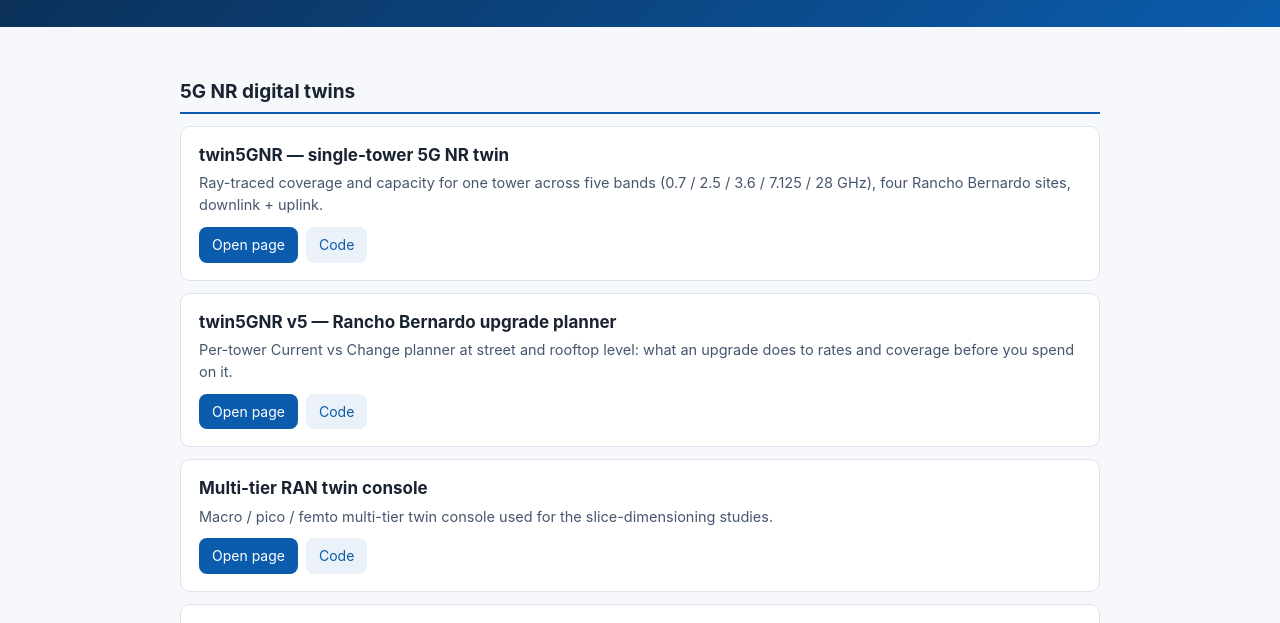
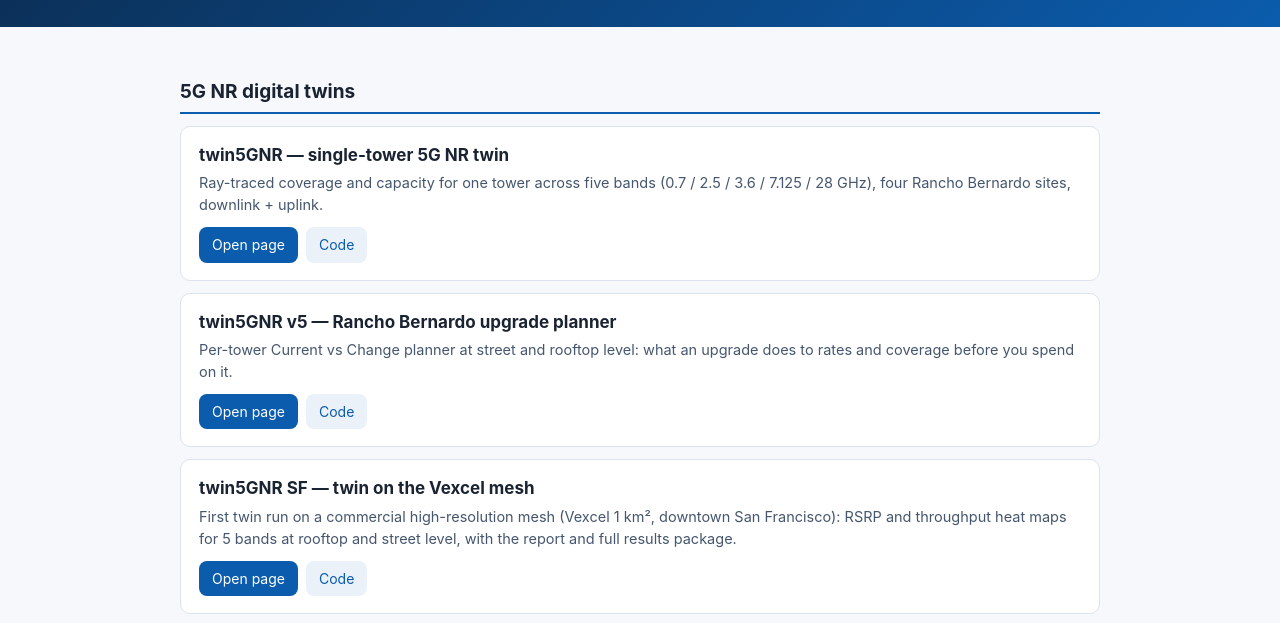
Before and after one commit to ysrao/ysrao.github.io, a plain HTML site: page index.html in a window 1280 px wide. Shown: the part 108-731 px from the top of the page. Drawn offline with Linux system fonts and the light colour scheme.

Commit message:
Add twin5GNR_SF (Vexcel SF mesh run) to the hub

```diff
--- a/index.html
+++ b/index.html
@@ -29,6 +29,10 @@ footer a{color:#0b5cad}
 <div class="card"><h3>twin5GNR v5 — Rancho Bernardo upgrade planner</h3>
 <p>Per-tower Current vs Change planner at street and rooftop level: what an upgrade does to rates and coverage before you spend on it.</p>
 <a class="btn" href="https://ysrao.github.io/DigitalTwin/twin5GNRv5-RB/twin_viewer_v5.html">Open page</a><a class="btn ghost" href="https://github.com/ysrao/DigitalTwin/tree/main/twin5GNRv5-RB">Code</a></div>
+
+<div class="card"><h3>twin5GNR SF — twin on the Vexcel mesh</h3>
+<p>First twin run on a commercial high-resolution mesh (Vexcel 1 km², downtown San Francisco): RSRP and throughput heat maps for 5 bands at rooftop and street level, with the report and full results package.</p>
+<a class="btn" href="https://ysrao.github.io/DigitalTwin/twin5GNR_SF/SF_mesh_twin_report.html">Open page</a><a class="btn ghost" href="https://github.com/ysrao/DigitalTwin/tree/main/twin5GNR_SF">Code</a></div>
 
 <div class="card"><h3>Multi-tier RAN twin console</h3>
 <p>Macro / pico / femto multi-tier twin console used for the slice-dimensioning studies.</p>
```
